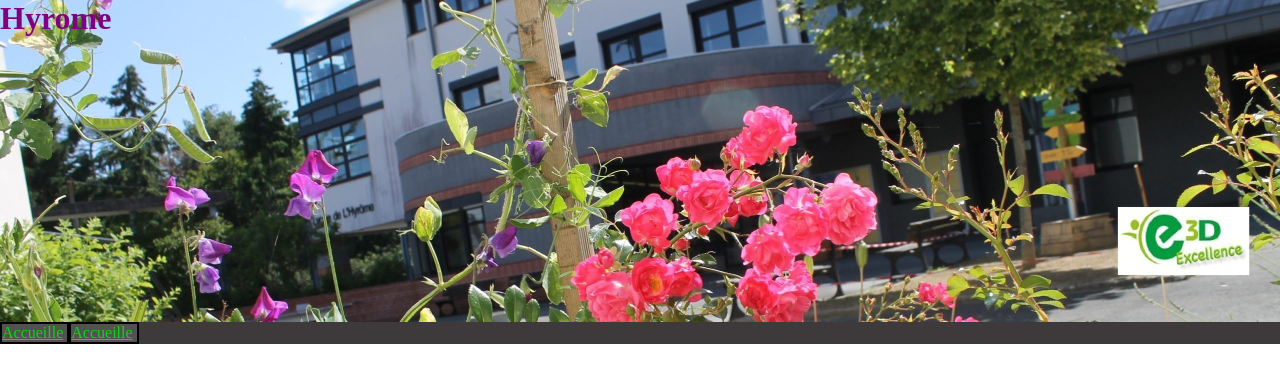
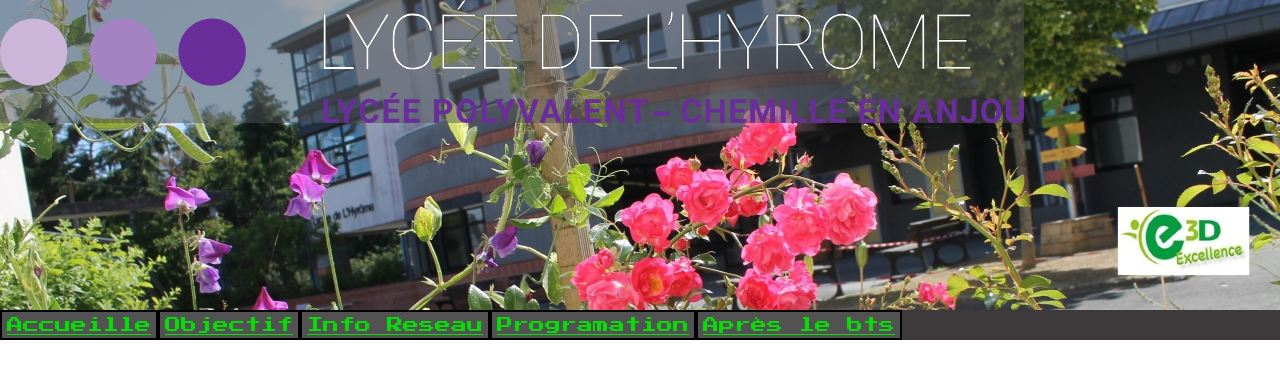
Before and after one commit to DaemonWhite/learn_web_bts, a plain HTML site: page TP3 BONUS/index.html in a window 1280 px wide. Drawn offline with Linux system fonts and the light colour scheme.

Commit message:
up tp3 bonus

```diff
--- a/TP3 BONUS/css/main.css
+++ b/TP3 BONUS/css/main.css
@@ -1,4 +1,11 @@
+@font-face {
+    font-family: "arcade";
+    src: url("/font/PressStart2P-Regular.ttf") format("truetype");
+   }
+
+
 *{
+    font-family: arcade;
     padding: 0px;
     margin: 0px;
 }
@@ -6,14 +13,12 @@ header
 {
     position: relative;
 }
-
-
-
 nav
 {
     position: absolute;
+    display: flex;
     bottom: 0px;
-    left: 0px;
+    flex-direction: row;
     background-color: #3e3a3b;
     width: 100%;
     color: rgb(9, 219, 9);
@@ -21,7 +26,6 @@ nav
 /* Button system */
 a
 {
-    display: inline-block;
     color: rgb(9, 219, 9);
 }
 a:hover
@@ -30,7 +34,7 @@ a:hover
 }
 .button
 {
-    width: 100%;
+    padding: 5px;
     background-color: #525252;
     border: solid black 2px;
 }
@@ -38,14 +42,18 @@ a:hover
 {
     background-color: #242424;
 }
+.logoHyrome
+{
+    position: absolute;
+    width: 80%;
+    background-color: rgba(32%, 32%, 32%, 50%);
+}
 .bannerImg
 {
     width: 100%;
 }
-.bannerTitle
+
+.container
 {
-    position: absolute;
-    top: 0px;
-    left: 0px;
-    color: purple;
+    display: flex;
 }
--- a/TP3 BONUS/index.html
+++ b/TP3 BONUS/index.html
@@ -6,20 +6,29 @@
 </head>
 <body>
     <header>
-        <img class="bannerImg" src="img/banner.jpg" alt="Bannièere de l'hyrome">
-        <h1 class="bannerTitle">Hyrome</h1>
+        <img src="img/logo hyrome.svg" alt="Banière de l'hyrome" class="logoHyrome">
+        <img class="bannerImg" src="img/banner.jpg" alt="Paysage de l'hyrome">
         <nav>
-            <a href="index.html">
-                <div class="button">
-                    Accueille
-                </div>
+            <a href="index.html" class="button">
+                Accueille
             </a>
-            <a href="index.html">
-                <div class="button">
-                    Accueille
-                </div>
+            <a href="index.html" class="button">
+                Objectif
             </a>
+            <a href="" class="button">
+                Info Reseau
+            </a>
+            <a href="" class="button">
+                Programation
+            </a>
+            <a href="" class="button">
+                Après le bts
+            </a>
+
         </nav>
     </header>
+    <div class="container">
+
+    </div>
 </body>
 </html>
```
Also changed, not shown: TP3 BONUS/font/PressStart2P-Regular.ttf (added), TP3 BONUS/img/IR_schema.png (added), TP3 BONUS/img/logo hyrome.svg (added).
